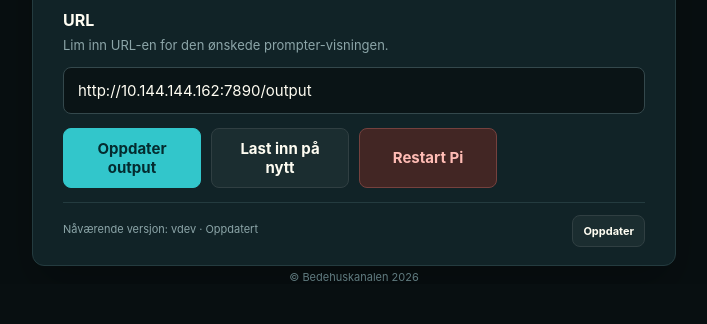
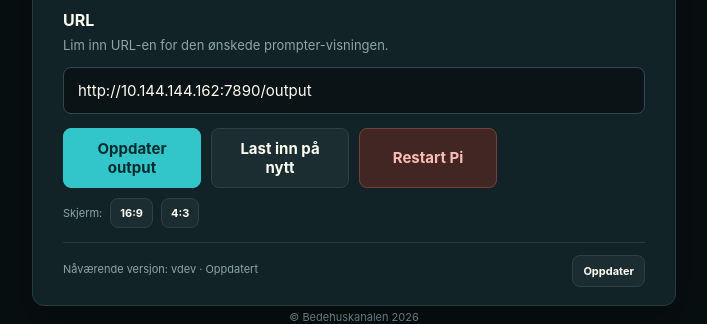
Before and after one commit to tv12bedehuskanalen/bk-prompter-output, a Flask app: page / in a window 1280 px wide. Shown: the part 533-857 px from the top of the page, without its empty margins (286-993 px from the left). Before the commit the page ends 814 px from the top, so only its background shows below. Run offline with Flask 3, Linux system fonts and the light colour scheme.

Commit message:
Release v2.3.33

```diff
--- a/raspberry-pi/app.py
+++ b/raspberry-pi/app.py
@@ -72,6 +72,11 @@ def index():
                     url_file.write(new_url)
         elif "refresh" in request.form:
             os.utime(URL_FILE, None)
+        elif "display_mode" in request.form:
+            mode = request.form.get("display_mode", "").strip()
+            modes = {"fullscreen": "1920x1080@60Hz", "4:3": "1024x768@60Hz"}
+            if mode in modes:
+                subprocess.run(["wlr-randr", "--output", "HDMI-A-1", "--mode", modes[mode]], check=False)
         elif "reboot" in request.form:
             subprocess.Popen(["sudo", "-n", "/usr/bin/systemctl", "reboot"])
             return redirect(url_for("index"))
--- a/raspberry-pi/templates/index.html
+++ b/raspberry-pi/templates/index.html
@@ -82,6 +82,8 @@
       input { width: 100%; border: 1px solid #34484c; border-radius: 8px; background: #0a1416; color: var(--text); padding: 13px 14px; font: inherit; outline-offset: 3px; }
       input:focus { border-color: var(--accent); outline: 2px solid #32c6cb38; }
       .actions { display: grid; grid-template-columns: repeat(4, 1fr); gap: 10px; margin-top: 14px; }
+      .display-mode { display: flex; align-items: center; gap: 8px; margin-top: 10px; color: var(--muted); font-size: 11px; }
+      .display-mode button { min-height: 30px; padding: 5px 9px; font-size: 11px; }
       .software { margin-top: 14px; padding-top: 12px; border-top: 1px solid var(--border); display: flex; align-items: center; justify-content: space-between; gap: 12px; font-size: 11px; color: var(--muted); }
       .software button { min-height: 32px; padding: 6px 10px; font-size: 11px; }
       .progress { display: none; height: 4px; margin-top: 10px; overflow: hidden; border-radius: 4px; background: #263b3e; }
@@ -140,6 +142,7 @@
             <button type="button" data-action="refresh">Last inn på nytt</button>
             <button class="danger" type="button" data-action="reboot">Restart Pi</button>
           </div>
+          <div class="display-mode"><span>Skjerm:</span><button type="button" data-display-mode="fullscreen">16:9</button><button type="button" data-display-mode="4:3">4:3</button></div>
           <div class="software"><div><span id="softwareStatus">{{ 'Nåværende versjon: ' ~ version ~ (' · Ny versjon tilgjengelig: ' ~ update_available if update_available else ' · Oppdatert') }}</span><p id="message" role="status" aria-live="polite">{{ update_status }}</p></div><button type="button" data-action="software-update">Oppdater</button></div>
           <div class="progress" id="updateProgress" aria-hidden="true"></div>
         </div>
@@ -231,6 +234,13 @@
         setTimeout(poll, 1500);
       }
       document.querySelectorAll("[data-action]").forEach(button => button.addEventListener("click", () => send(button.dataset.action)));
+      document.querySelectorAll("[data-display-mode]").forEach(button => button.addEventListener("click", async () => {
+        const data = new FormData(); data.append("display_mode", button.dataset.displayMode);
+        button.disabled = true;
+        try { const response = await fetch("/", { method: "POST", body: data }); if (!response.ok) throw new Error(); message.textContent = `Skjerm satt til ${button.dataset.displayMode}.`; }
+        catch (_) { message.textContent = "Kunne ikke endre skjermmodus."; }
+        finally { button.disabled = false; }
+      }));
       input.addEventListener("keydown", event => { if (event.key === "Enter") send("update"); });
       function resetToOutput() {
         input.value = outputUrl;
```
Also changed, not shown: 1 other file.
